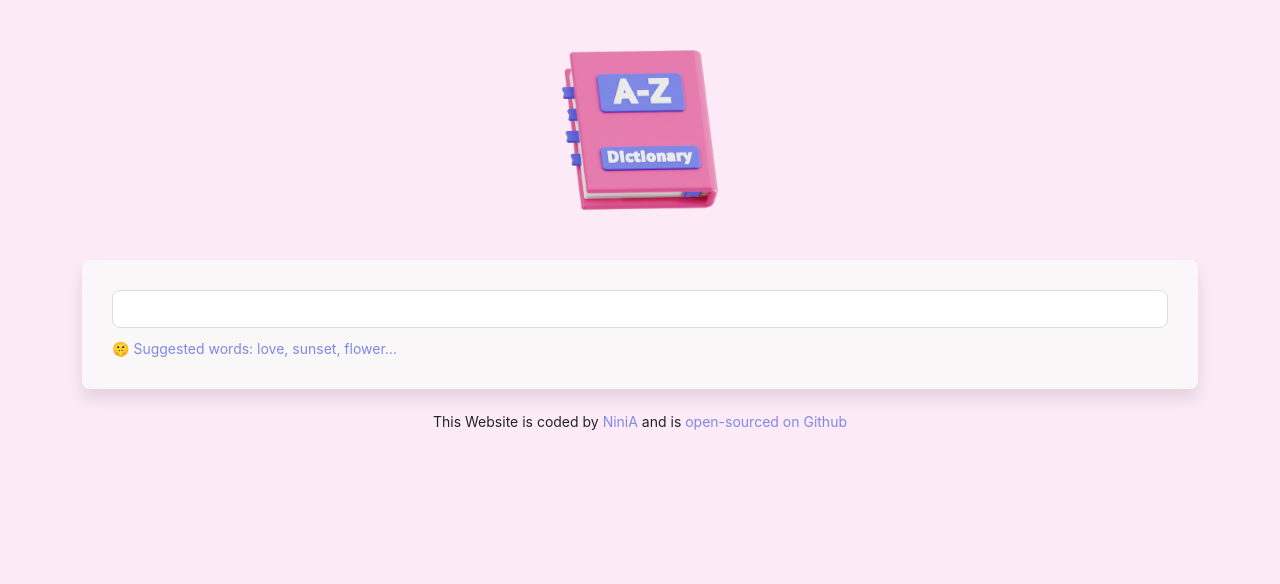
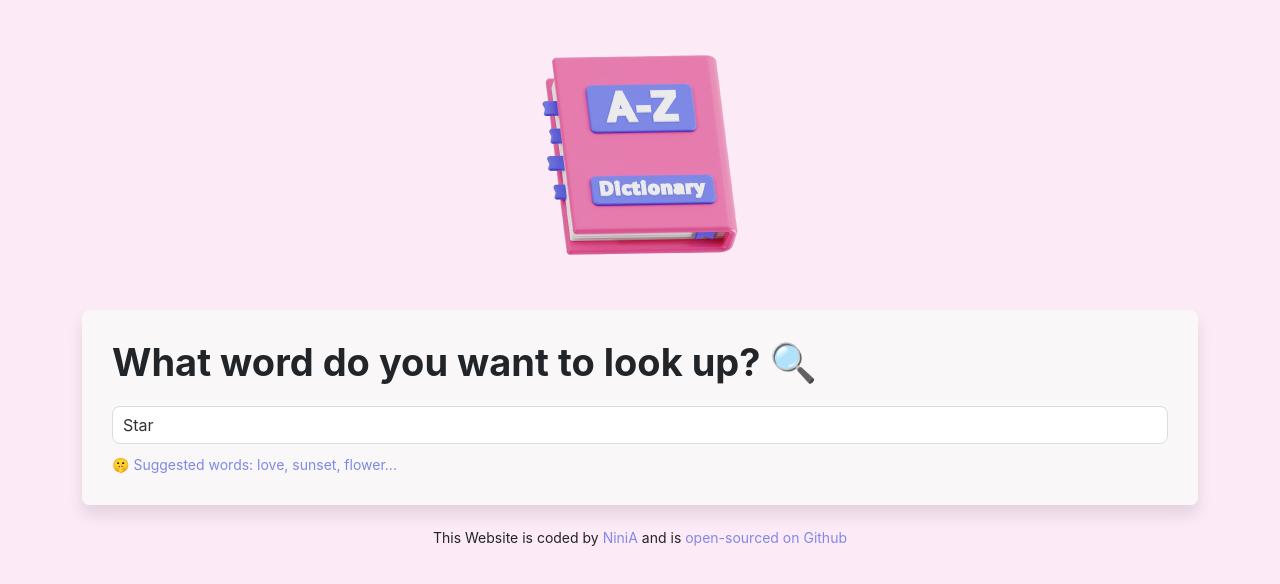
Before and after one commit to niniantadze/final-project-react-dictionary-by-ninia, a React (Create React App) app: page / in a window 1280 px wide. Shown: the top 584 px of the page. Built offline with nearby package versions, Linux system fonts and the light colour scheme; no server answers.

Commit message:
added css style for webstie

```diff
--- a/src/App.css
+++ b/src/App.css
@@ -15,7 +15,7 @@ a:hover {
 }
 
 .App-logo {
-  width: 200px;
+  width: 250px;
   display: block;
   margin: 0 auto;
 }
--- a/src/Dictionary.css
+++ b/src/Dictionary.css
@@ -4,6 +4,12 @@
   border-radius: 8px;
   box-shadow: 0px 10px 15px rgba(0, 0, 0, 0.1);
   margin: 20px 0;
+}
+
+.Dictionary h1 {
+  font-size: 38px;
+  font-weight: bold;
+  margin-bottom: 20px;
 }
 
 .Dictionary input {
--- a/src/Dictionary.js
+++ b/src/Dictionary.js
@@ -36,8 +36,13 @@ export default function Dictionary(props) {
     return (
       <div className="Dictionary">
         <section>
+          <h1>What word do you want to look up? 🔍</h1>
           <form onSubmit={handleSubmit}>
-            <input type="search" onChange={handleKeywordChange} />
+            <input
+              type="search"
+              onChange={handleKeywordChange}
+              defaultValue={props.defaultKeyword}
+            />
           </form>
           <div className="hint">
             🤫 Suggested words: love, sunset, flower...
--- a/src/Meaning.css
+++ b/src/Meaning.css
@@ -0,0 +1,11 @@
+.Meaning h3 {
+  font-size: 24px;
+  line-height: 1.5;
+  font-weight: bold;
+}
+.Meaning .example {
+  font-size: 14px;
+  opacity: 0.7;
+  font-style: italic;
+  margin-top: 10px;
+}
--- a/src/Meaning.js
+++ b/src/Meaning.js
@@ -7,15 +7,13 @@ export default function Meaning(props) {
   return (
     <div className="Meaning">
       <h3>{props.meaning.partOfSpeech}</h3>
-      <p>
-        {" "}
-        <strong>Definition:</strong> {props.meaning.definition}
-        <br />
-        <strong>Example:</strong>
-        <em>{props.meaning.example}</em>
-        <br />
+      <div className="definition">{props.meaning.definition}</div>
+
+      <div className="example">{props.meaning.example}</div>
+
+      <div className="synonym">
         <Synonyms synonyms={props.meaning.synonyms} />
-      </p>
+      </div>
     </div>
   );
 }
--- a/src/Results.css
+++ b/src/Results.css
@@ -2,4 +2,11 @@
   font-size: 36px;
   font-weight: bold;
   line-height: 1.5;
+  text-transform: capitalize;
 }
+.Results h4 {
+  opacity: 0.8;
+  font-size: 20px;
+  font-weight: 400;
+  color: #7e89e5;
+}
--- a/src/Results.js
+++ b/src/Results.js
@@ -8,7 +8,7 @@ export default function Results(props) {
       <div className="Results">
         <section>
           <h1>{props.results.word}</h1>
-          <h4>{props.results.phonetic}</h4>
+          <h4>/{props.results.phonetic}/</h4>
         </section>
         {props.results.meanings.map(function (meaning, index) {
           return (
--- /dev/null
+++ b/src/Synonyms.css
@@ -0,0 +1,11 @@
+.Synonyms {
+  margin: 20px 0 0;
+  padding: 0;
+}
+
+.Synonyms li {
+  display: inline-block;
+  padding-right: 15px;
+  font-size: 14px;
+  line-height: 1;
+}
--- a/src/Synonyms.js
+++ b/src/Synonyms.js
@@ -1,5 +1,5 @@
 import React from "react";
-
+import "./Synonyms.css";
 export default function Synonyms(props) {
   if (props.synonyms) {
     return (
```
